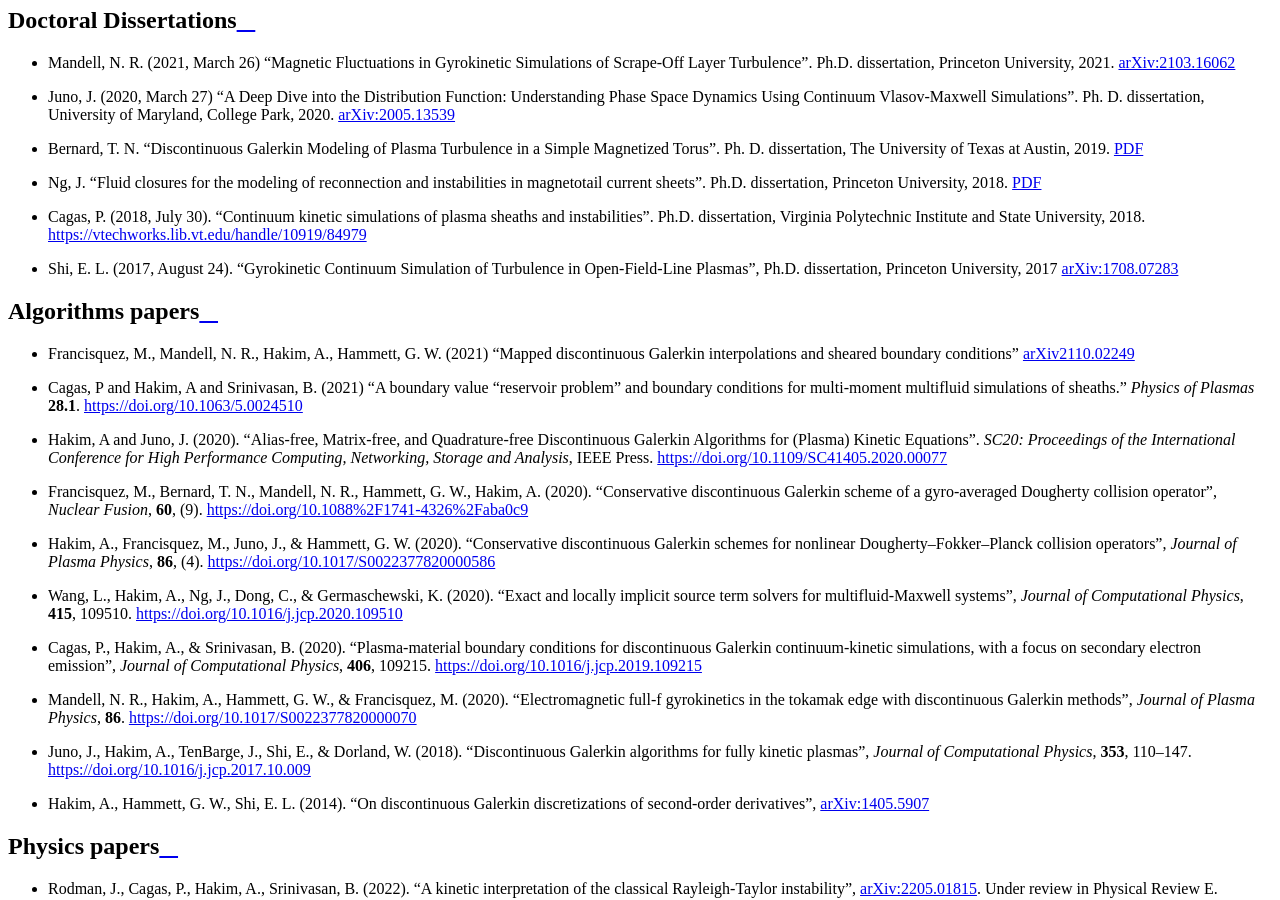
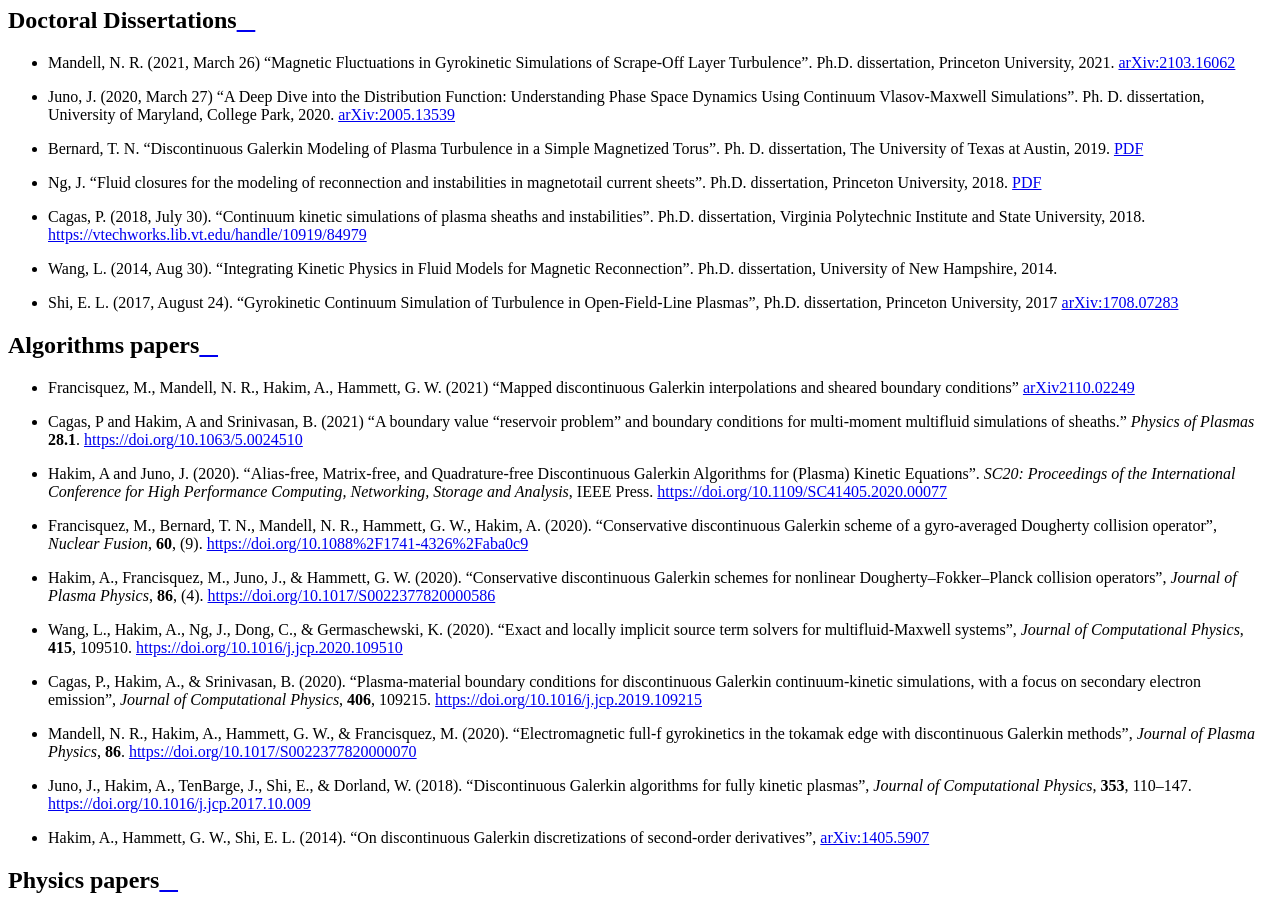
Before and after one commit to ammarhakim/gkyl-doc, a Sphinx documentation site: the page built from source/gkyl/pubs.rst, in a window 1280 px wide and 900 px high, scrolled down 1899 px. Built offline with Sphinx 7.4.7 and the Read the Docs theme 2.0.0, drawn with Linux system fonts in a browser that asks for light colours; pages that are not in the unit, such as notebooks, are missing from menus.

Commit message:
Update pubs.rst

```diff
--- a/source/gkyl/pubs.rst
+++ b/source/gkyl/pubs.rst
@@ -45,6 +45,9 @@
 - Cagas, P. (2018, July 30). "Continuum kinetic simulations of plasma
   sheaths and instabilities". Ph.D. dissertation, Virginia Polytechnic Institute and State University, 2018.
   https://vtechworks.lib.vt.edu/handle/10919/84979
+
+- Wang, L. (2014, Aug 30). "Integrating Kinetic Physics in Fluid Models for Magnetic Reconnection". Ph.D. dissertation, University of New Hampshire, 2014.
+
 
 - Shi, E. L. (2017, August 24). "Gyrokinetic Continuum Simulation of
   Turbulence in Open-Field-Line Plasmas", Ph.D. dissertation,
```
